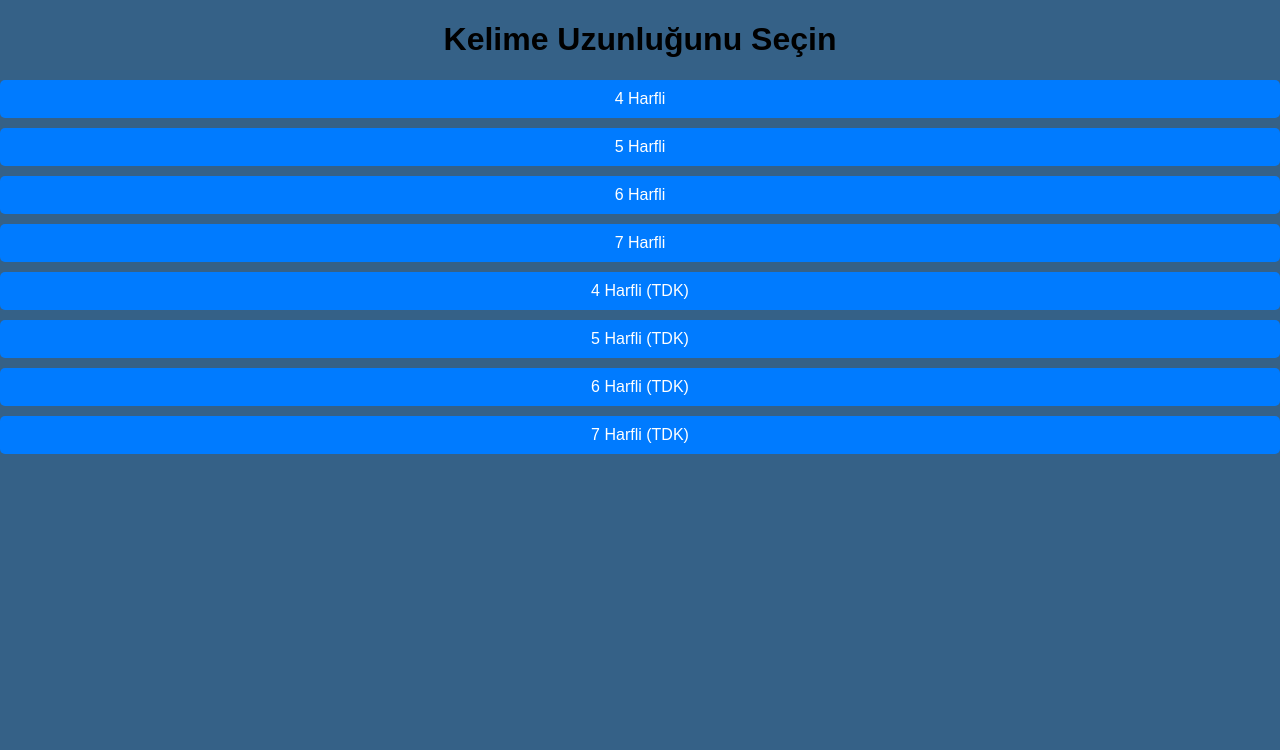
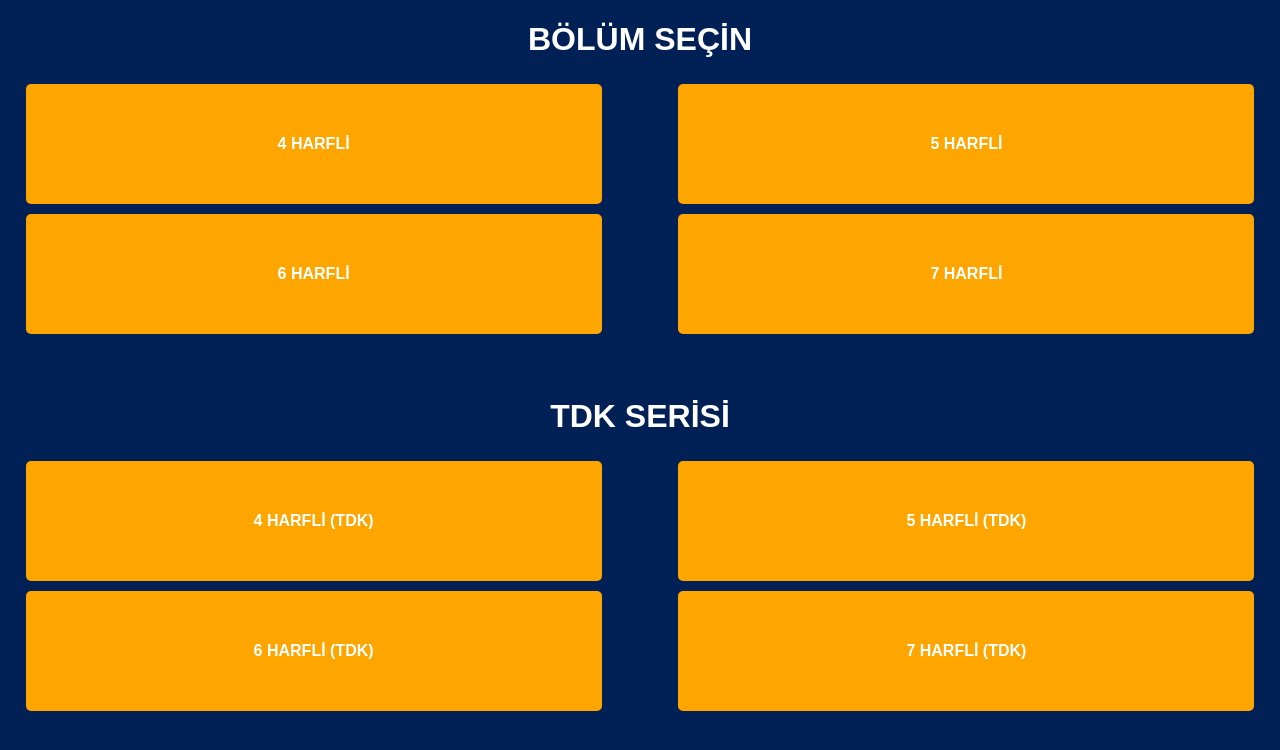
Before and after one commit to usr6902/lingobasic, a plain HTML site: page index.html in a window 1280 px wide. Drawn offline with Linux system fonts and the light colour scheme.

Commit message:
stil değişiklikleri

```diff
--- a/app.css
+++ b/app.css
@@ -3,7 +3,7 @@
   text-align: center;
   margin: 0;
   padding: 0;
-  background: hwb(208deg 20.98% 47.1%);
+  background: #012056;
 }
 
 #stage-selection, #game {
@@ -12,9 +12,13 @@
 
 .button-container {
   display: flex;
-  justify-content: center;
+  justify-content: space-between;
   gap: 10px;
+  margin: 2%;
+  align-content: center;
   flex-wrap: wrap;
+  align-items: center;
+  margin-bottom: 5%;
 }
 
 button {
@@ -136,3 +140,15 @@
     color: white;
     font-weight: 700;
 }
+
+h1 {
+    color: white;
+}
+
+button.bolum {
+  height:15vh;
+  width: 45vw;
+  text-transform: uppercase;
+  font-weight: bold;
+  background-color: orange;
+}
--- a/app.js
+++ b/app.js
@@ -58,10 +58,7 @@
 
   userInput = document.getElementById("user-input");
   userInput.addEventListener("keyup", function (event) {
-    if (event.keyCode === 8) {
-      focusInput(event.target.attributes["order"] - 1);
-    }
-    else if (event.keyCode === 13) {
+   if (event.keyCode === 13) {
       submitGuess();
     }
   });
--- a/index.html
+++ b/index.html
@@ -1,24 +1,29 @@
 <!DOCTYPE html>
 <html lang="tr">
+
 <head>
   <meta charset="UTF-8">
   <meta name="viewport" content="width=device-width, initial-scale=1.0">
   <title>Kelime Tahmin Oyunu</title>
   <link rel="stylesheet" href="app.css">
 </head>
+
 <body>
   <div id="stage-selection">
-    <h1>Kelime Uzunluğunu Seçin</h1>
+    <h1>BÖLÜM SEÇİN</h1>
     <div class="button-container">
-      <button style="width: -webkit-fill-available;" onclick="startGame(4)">4 Harfli</button>
-      <button style="width: -webkit-fill-available;" onclick="startGame(5)">5 Harfli</button>
-      <button style="width: -webkit-fill-available;" onclick="startGame(6)">6 Harfli</button>
-      <button style="width: -webkit-fill-available;" onclick="startGame(7)">7 Harfli</button>
+      <button onclick="startGame(4)" class="bolum">4 Harfli</button>
+      <button onclick="startGame(5)" class="bolum">5 Harfli</button>
+      <button onclick="startGame(6)" class="bolum">6 Harfli</button>
+      <button onclick="startGame(7)" class="bolum">7 Harfli</button>
+    </div>
 
-      <button style="width: -webkit-fill-available;" onclick="startGame('4tdk')">4 Harfli (TDK)</button>
-      <button style="width: -webkit-fill-available;" onclick="startGame('5tdk')">5 Harfli (TDK)</button>
-      <button style="width: -webkit-fill-available;" onclick="startGame('6tdk')">6 Harfli (TDK)</button>
-      <button style="width: -webkit-fill-available;" onclick="startGame('7tdk')">7 Harfli (TDK)</button>
+    <h1>TDK SERİSİ</h1>
+    <div class="button-container">
+      <button onclick="startGame('4tdk')" class="bolum">4 Harfli (TDK)</button>
+      <button onclick="startGame('5tdk')" class="bolum">5 Harfli (TDK)</button>
+      <button onclick="startGame('6tdk')" class="bolum">6 Harfli (TDK)</button>
+      <button onclick="startGame('7tdk')" class="bolum">7 Harfli (TDK)</button>
     </div>
   </div>
 
@@ -45,4 +50,5 @@
 
   <script src="app.js"></script>
 </body>
+
 </html>
```
